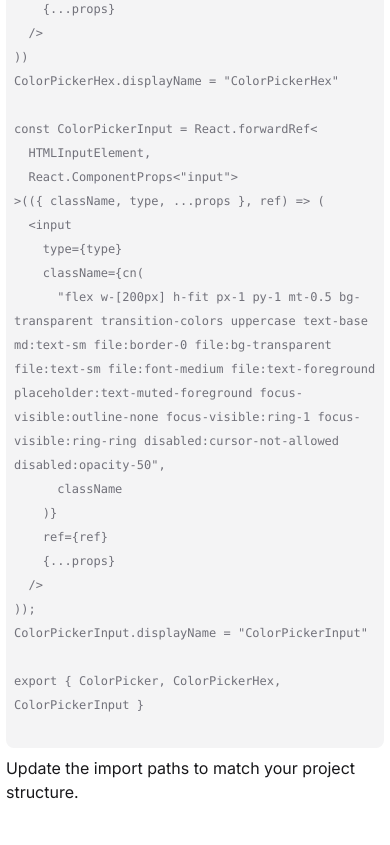
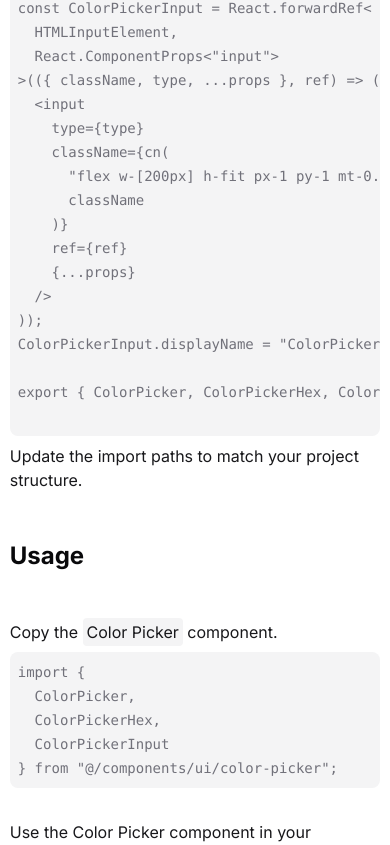
Before and after one commit to ssanjose/shadcn-color-picker, a Next.js app: page / in a window 390 px wide. Shown: the part 1756-2601 px from the top of the page. Built offline with nearby package versions, Linux system fonts and the light colour scheme; no server answers.

Commit message:
update: code line to overflow and fix spacing

```diff
--- a/app/page.tsx
+++ b/app/page.tsx
@@ -31,7 +31,7 @@ const App = ({ color, setColor }: {
   const colorContext = useColorContext();
   return (
     <div style={{ backgroundColor: `${colorContext}` }} className={cn("min-h-screen py-[2.5rem]", inter.className)}>
-      <div className={cn(`container mx-auto w-[99%] max-w-[46rem] min-h-lvw space-y-4 bg-white py-4 px-0 sm:p-4 py-12 rounded-lg bg-white/95 backdrop-blur supports-[backdrop-filter]:bg-white/90`)}>
+      <div className={cn(`container mx-auto w-[95%] max-w-[46rem] min-h-lvw space-y-4 bg-white py-4 px-0 sm:p-4 py-12 rounded-lg bg-white/95 backdrop-blur supports-[backdrop-filter]:bg-white/90`)}>
         <header className="space-y-2 pb-[5rem] flex flex-col items-center">
           <div className="space-y-2 text-center mb-2">
             <h1 className="text-3xl sm:text-5xl font-bold pt-2">{siteConfig.name}</h1>
@@ -81,7 +81,7 @@ const App = ({ color, setColor }: {
             </div>
           </div>
         </header>
-        <main className="space-y-12 px-1 sm:p-0">
+        <main className="space-y-12">
           <Installation id="installation" />
           <Usage id="usage" />
         </main>
@@ -109,8 +109,8 @@ const Installation = ({ className, id }: React.HTMLAttributes<HTMLDivElement>) =
       </div>
       <div className="space-y-2">
         <p className="text-accent-foreground">Copy the <a href="#color-picker" className="p-1 bg-muted rounded">Color Picker</a> component.</p>
-        <pre className="bg-muted p-2 rounded-lg">
-          <code className="text-muted-foreground bg-muted text-xs sm:text-sm whitespace-pre-wrap">
+        <pre className="bg-muted p-2 rounded-lg overflow-x-auto">
+          <code className="text-muted-foreground bg-muted text-sm sm:whitespace-pre-wrap">
             {`
 "use client"
 
@@ -180,8 +180,8 @@ const Usage = ({ className, id }: React.HTMLAttributes<HTMLDivElement>) => {
       <h2 className="text-2xl font-bold mb-4">Usage</h2>
       <div className="space-y-2">
         <p className="text-accent-foreground">Copy the <a href="#color-picker" className="p-1 bg-muted rounded">Color Picker</a> component.</p>
-        <pre className="bg-muted p-2 rounded-lg whitespace-pre-wrap">
-          <code className="text-muted-foreground bg-muted text-xs sm:text-sm whitespace-pre-wrap">
+        <pre className="bg-muted p-2 rounded-lg overflow-x-auto">
+          <code className="text-muted-foreground bg-muted text-sm">
             {`import {
   ColorPicker,
   ColorPickerHex,
@@ -194,8 +194,8 @@ const Usage = ({ className, id }: React.HTMLAttributes<HTMLDivElement>) => {
         <p className="text-accent-foreground">
           Use the Color Picker component in your application.
         </p>
-        <pre className="bg-muted p-2 rounded-lg">
-          <code className="text-muted-foreground bg-muted text-xs sm:text-sm whitespace-pre-wrap">
+        <pre className="bg-muted p-2 rounded-lg overflow-x-auto">
+          <code className="text-muted-foreground bg-muted text-sm">
             {`
 "use client"
 
```
